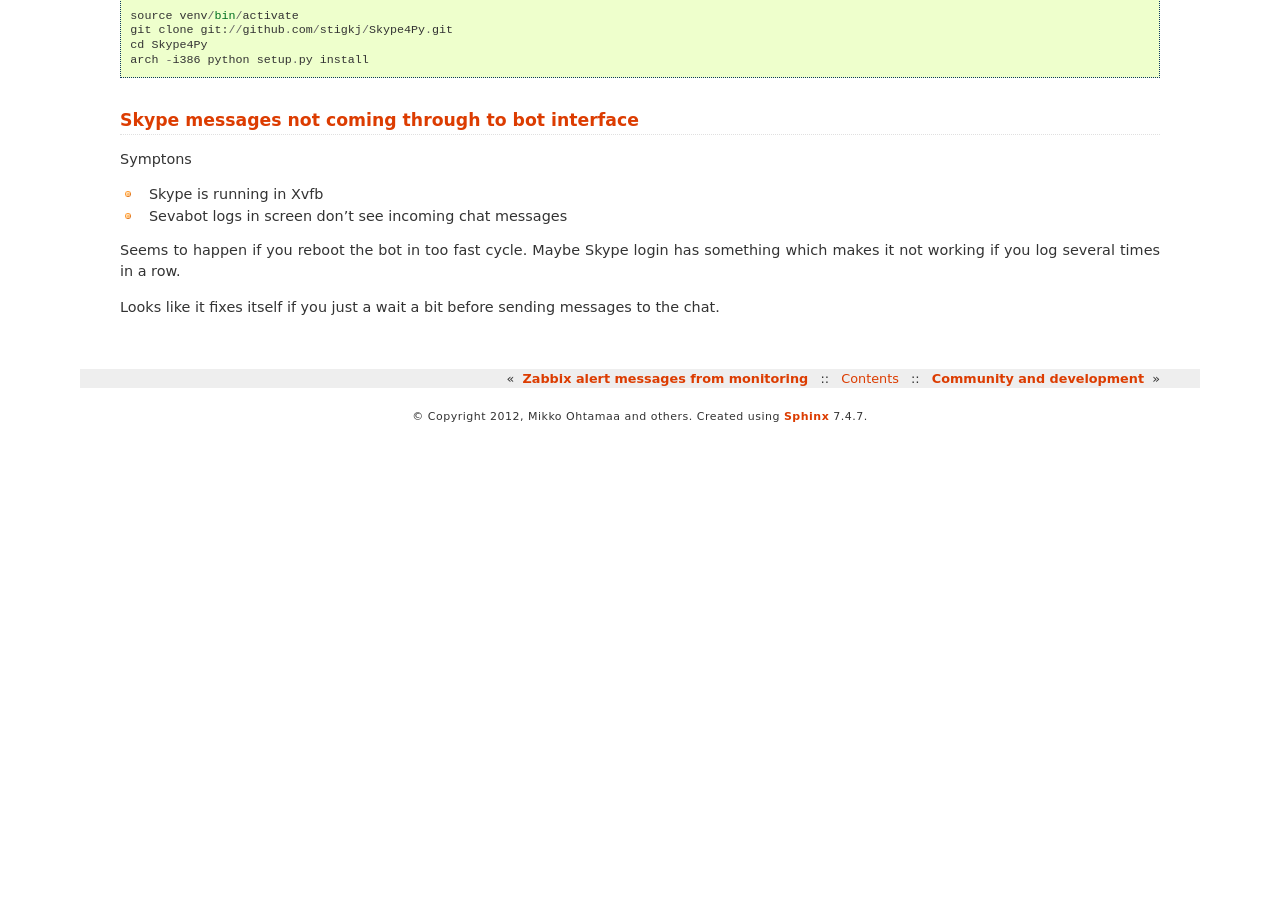
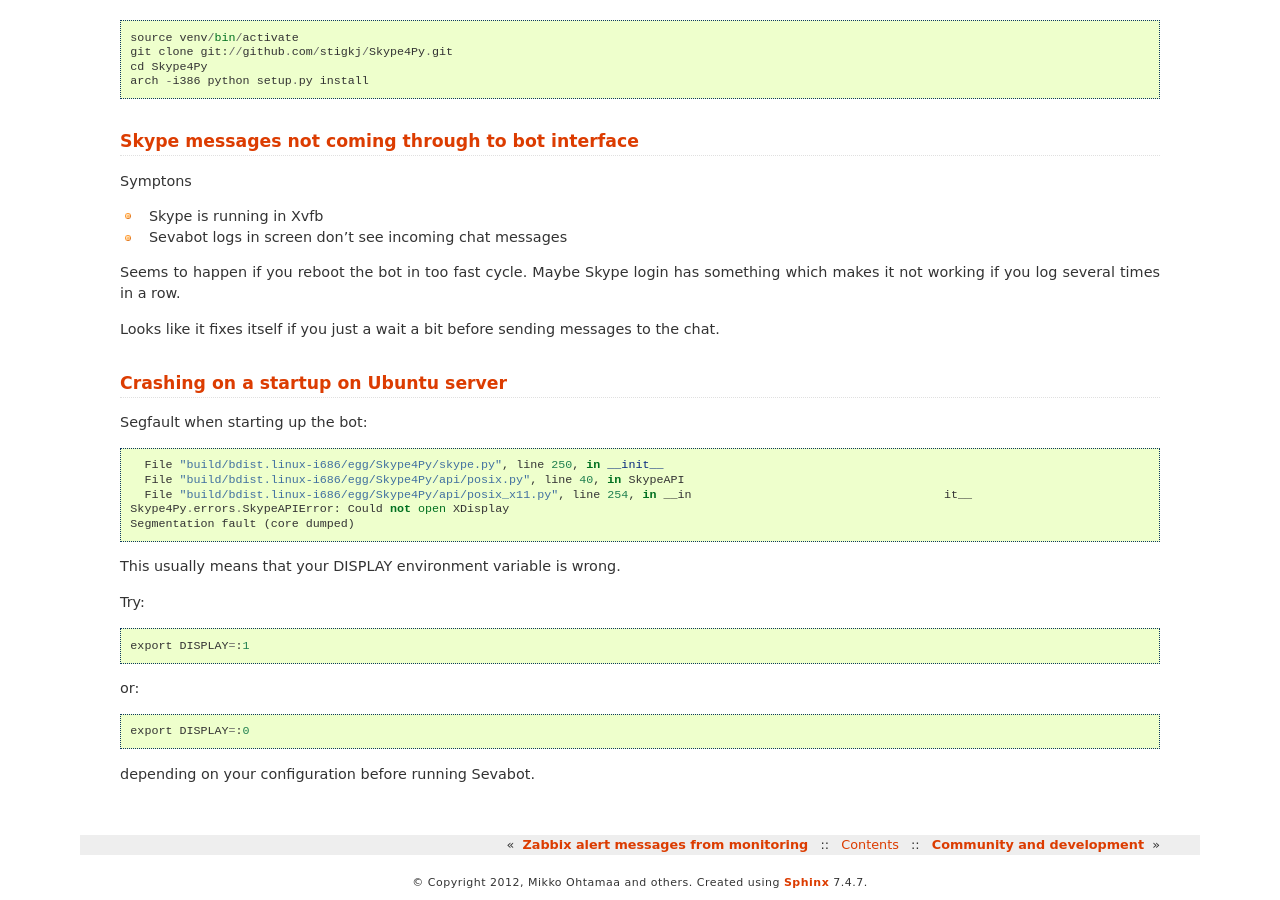
Before and after one commit to opensourcehacker/sevabot, a Sphinx documentation site: the page built from docs/source/troubleshooting.rst, in a window 1280 px wide and 900 px high, scrolled down 798 px. Built offline with Sphinx 7.4.7, drawn with Linux system fonts in a browser that asks for light colours; before the commit the page ends 1231 px from its top, so only the background shows below that; some of the changed text lies outside the part shown.

Commit message:
Added crash on startup when no DISPLAY info

```diff
--- a/docs/source/troubleshooting.rst
+++ b/docs/source/troubleshooting.rst
@@ -54,3 +54,26 @@
 
 Looks like it fixes itself if you just a wait a bit before sending
 messages to the chat.
+
+Crashing on a startup on Ubuntu server
+==================================================
+
+Segfault when starting up the bot::
+
+      File "build/bdist.linux-i686/egg/Skype4Py/skype.py", line 250, in __init__
+      File "build/bdist.linux-i686/egg/Skype4Py/api/posix.py", line 40, in SkypeAPI
+      File "build/bdist.linux-i686/egg/Skype4Py/api/posix_x11.py", line 254, in __in                                    it__
+    Skype4Py.errors.SkypeAPIError: Could not open XDisplay
+    Segmentation fault (core dumped)
+
+This usually means that your DISPLAY environment variable is wrong.
+
+Try::
+
+    export DISPLAY=:1
+
+or::
+
+    export DISPLAY=:0
+
+depending on your configuration before running Sevabot.
```
